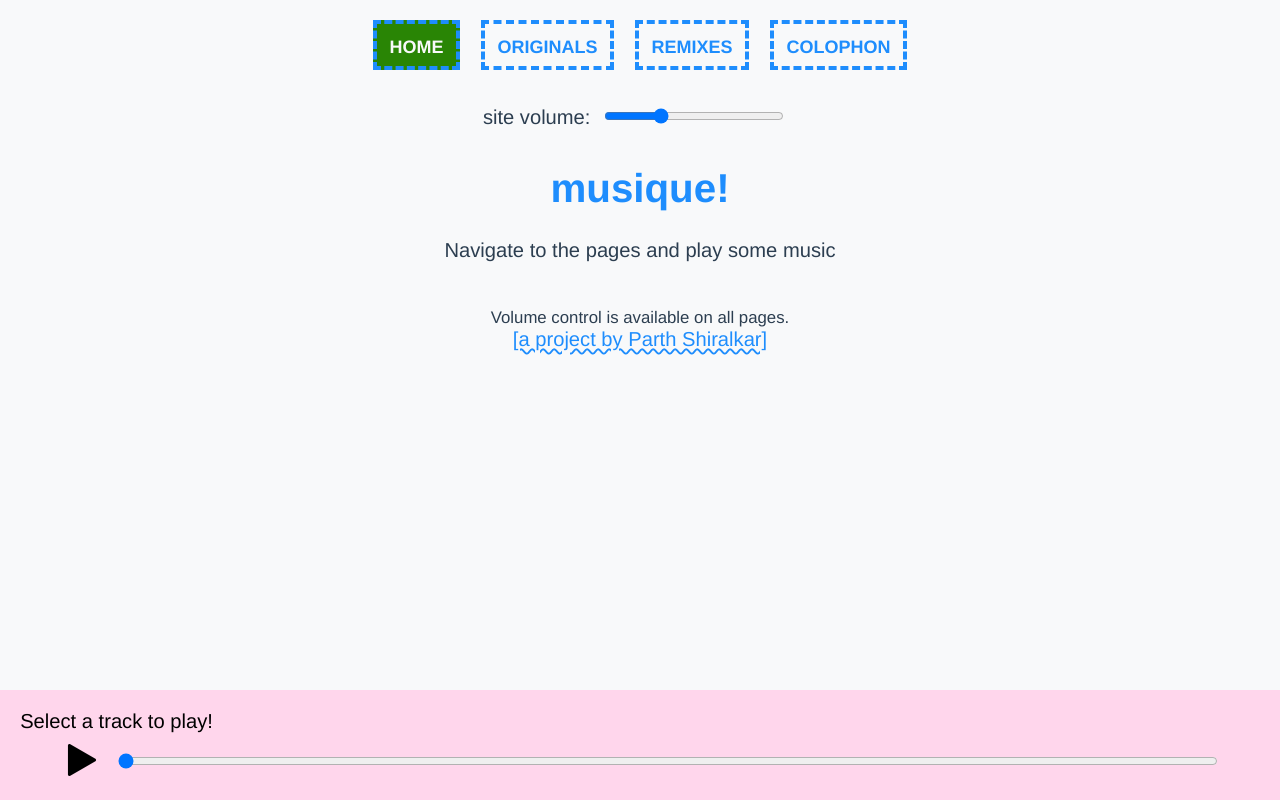
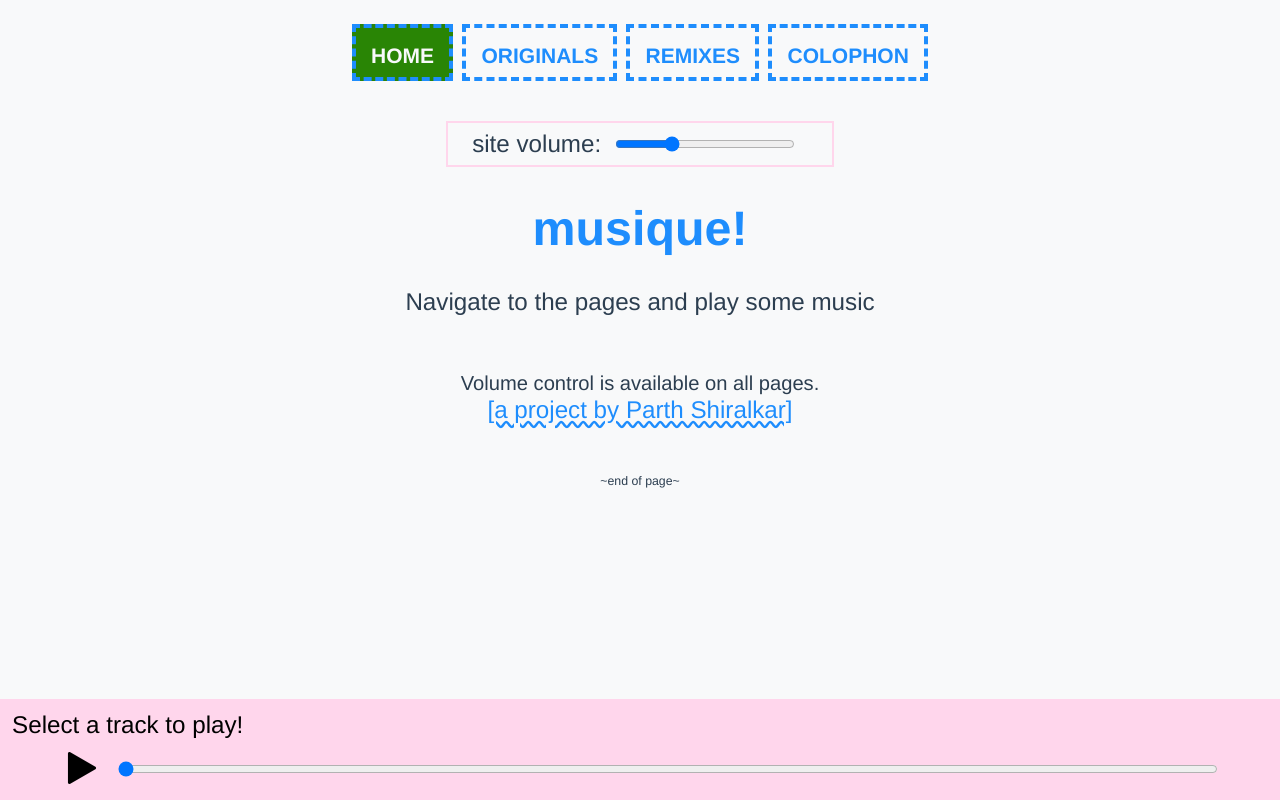
Before and after one commit to partheus/music, a Vue app: page / in a window 1280 px wide. Built offline with nearby package versions, Linux system fonts and the light colour scheme.

Commit message:
Push base style updates

```diff
--- a/src/assets/scss/_base.scss
+++ b/src/assets/scss/_base.scss
@@ -5,6 +5,7 @@ body {
   background-color: $color--light;
   color: $color--dark;
   margin: 0 1em;
+  font-size: 120%;
 
   @media (min-width: 768px) {
     margin: 0 20px;
@@ -34,6 +35,15 @@ a {
   color: #2c3e50;
   margin-top: 1em;
   font-size: 126%;
+  margin-bottom: 200px;
+}
+
+// ::after element to show end of #app content
+#app::after {
+  margin-top: 50px;
+  font-size: 0.51em;
+  content: '~end of page~';
+  display: block;
 }
 
 /* Add styling for your navigation menu here */
@@ -43,7 +53,7 @@ nav ul {
   margin: 1em auto 0;
   display: flex;
   flex-wrap: wrap;
-  justify-content: space-evenly;
+  justify-content: space-between;
   align-items: center;
   width: 100%;
 
@@ -56,7 +66,7 @@ nav ul {
     border: 4px dashed $color--primary;
     transition: all 0.4s ease;
     display: flex;
-    margin-bottom: 1em;
+    margin-bottom: 0.5em;
   }
 
   a:hover {
@@ -82,8 +92,11 @@ nav ul {
 
 /* Additional styles can go here */
 .volume-control {
+  border: 2px solid $color--lightpink;
   text-align: center; /* Center the slider if needed */
   padding: 0 1em;
+  width: fit-content;
+  margin: 1em auto 0;
 }
 
 /* You can style the slider here */
--- a/src/assets/scss/_components.scss
+++ b/src/assets/scss/_components.scss
@@ -7,7 +7,7 @@
   right: 0;
   background-color: $color--lightpink;
   color: black;
-  padding: 1em;
+  padding: 0.5em;
   display: flex;
   height: fit-content;
   justify-content: flex-start;
```
